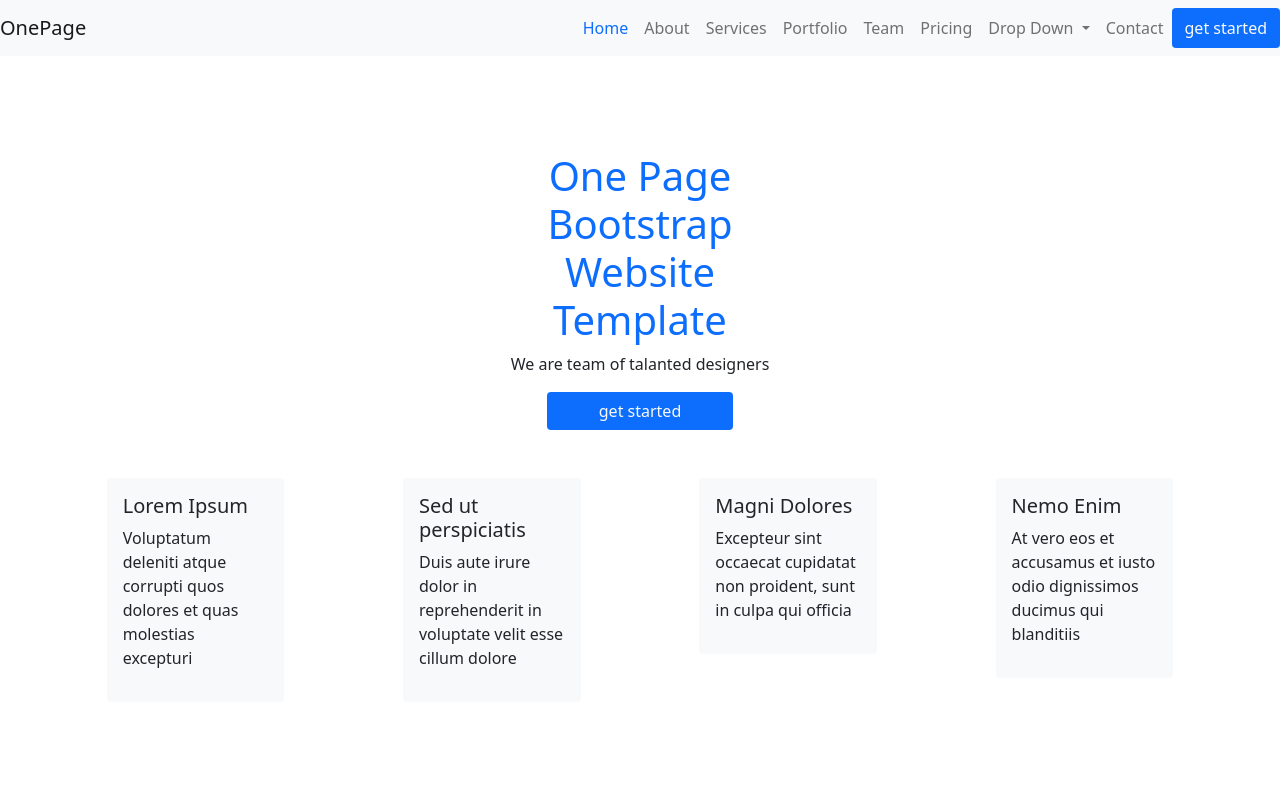
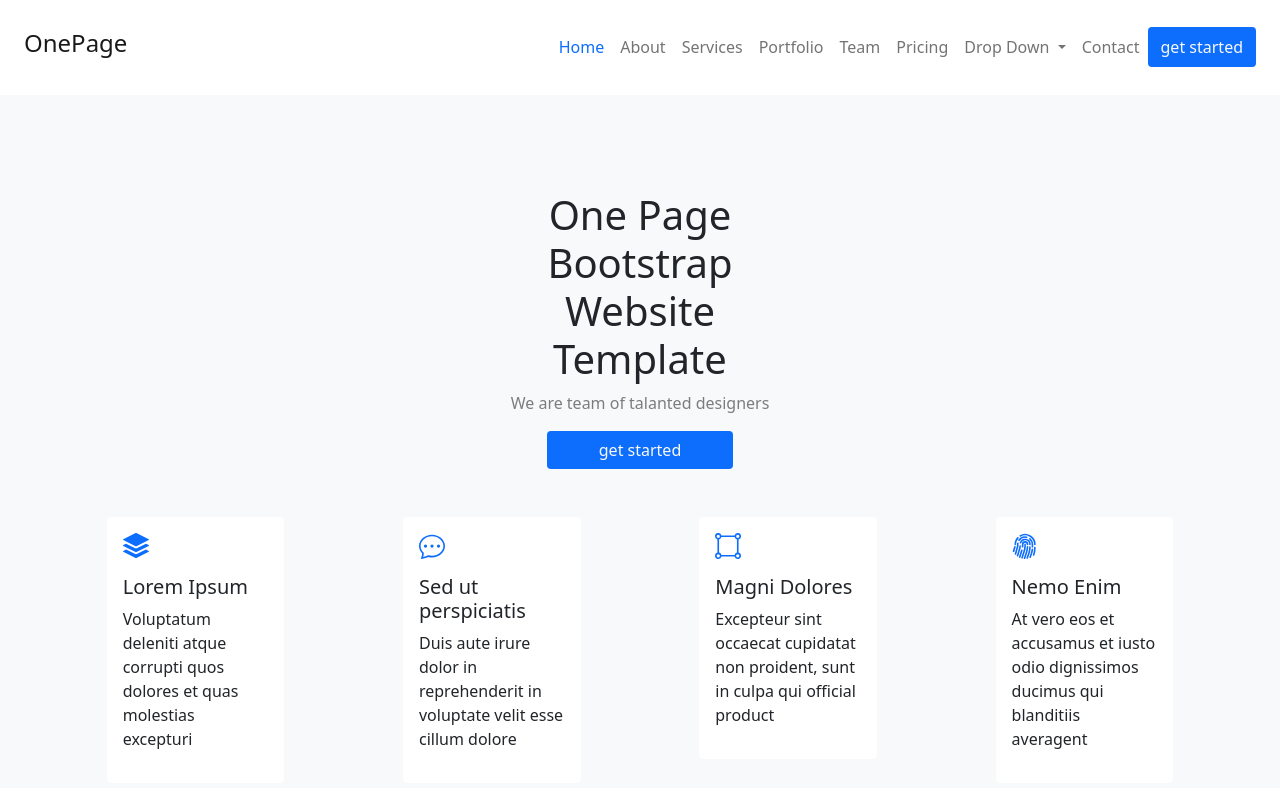
Before and after one commit to Vahan44/bootstrap1, a plain HTML site: page index.html in a window 1280 px wide. Drawn offline with nearby package versions, Linux system fonts and the light colour scheme.

Commit message:
final style

```diff
--- a/index.html
+++ b/index.html
@@ -7,14 +7,14 @@
     <link rel="stylesheet" href="index.css">
     <link href="https://cdn.jsdelivr.net/npm/bootstrap@5.0.2/dist/css/bootstrap.min.css" rel="stylesheet" integrity="sha384-EVSTQN3/azprG1Anm3QDgpJLIm9Nao0Yz1ztcQTwFspd3yD65VohhpuuCOmLASjC" crossorigin="anonymous">
 </head>
-<body class="d-flex flex-column bg-gray ">
-    <nav class="navbar navbar-expand-lg navbar-light bg-light">
-        <a class="navbar-brand">OnePage</a>
+<body class="d-flex flex-column bg-light ">
+    <nav class="navbar navbar-expand-lg navbar-light bg-white p-4">
+        <a class="navbar-brand font-weight-bold"><h4>OnePage</h4></a>
         <button class="navbar-toggler" type="button" data-toggle="collapse" data-target="#navbarNav" aria-controls="navbarNav" aria-expanded="false" aria-label="Toggle navigation">
           <span class="navbar-toggler-icon"></span>
         </button>
 
-        <div class=" d-flex justify-content-end collapse navbar-collapse mr-5" id="navbarNav ">
+        <div class=" d-flex justify-content-end collapse navbar-collapse mr-5" id="navbarNav">
           <ul class="navbar-nav  mr-5 ">
             <li class="nav-item active">
               <a class="nav-link text-primary" >Home</a>
@@ -51,29 +51,48 @@
 
       <div class="d-flex justify-content-center  mt-5  ">
         <div class="d-flex justify-content-center text-center align-items-center flex-column col-3">
-          <h1 class="text-primary  pt-5  ">One Page Bootstrap Website Template</h1>
-          <p class="">We are team of talanted designers</p>
+          <h1 class="text-dark  pt-5  font-weight-bold" >One Page Bootstrap Website Template</h1>
+          <p class="text-black-50">We are team of talanted designers</p>
           <button class="btn btn outline-primary bg-primary black text-light col-7">get started</button>
 
         </div>
         </div>
         <div class="d-flex align-items-center justify-content-center">
           <div class="d-flex flex-row justify-content-between col-10 h-80 pt-5 pl-5">
-            <div class="h-75 col-2 bg-light d-flex flex-column justify-content-start p-3 rounded ml-3">
+            <div class="h-75 col-2 bg-white d-flex flex-column justify-content-start p-3 rounded ml-3 h-50" >
+              <svg xmlns="http://www.w3.org/2000/svg" width="26" height="26" fill="currentColor" class="bi bi-stack pb-15 mb-3 text-primary" viewBox="0 0 16 16">
+                <path d="m14.12 10.163 1.715.858c.22.11.22.424 0 .534L8.267 15.34a.598.598 0 0 1-.534 0L.165 11.555a.299.299 0 0 1 0-.534l1.716-.858 5.317 2.659c.505.252 1.1.252 1.604 0l5.317-2.66zM7.733.063a.598.598 0 0 1 .534 0l7.568 3.784a.3.3 0 0 1 0 .535L8.267 8.165a.598.598 0 0 1-.534 0L.165 4.382a.299.299 0 0 1 0-.535L7.733.063z"/>
+                <path d="m14.12 6.576 1.715.858c.22.11.22.424 0 .534l-7.568 3.784a.598.598 0 0 1-.534 0L.165 7.968a.299.299 0 0 1 0-.534l1.716-.858 5.317 2.659c.505.252 1.1.252 1.604 0l5.317-2.659z"/>
+              </svg>
+
               <h5>Lorem Ipsum</h5>
               <p>Voluptatum deleniti atque corrupti quos dolores et quas molestias excepturi</p>
             </div>
-            <div class="h-75 col-2 bg-light d-flex flex-column justify-content-start p-3 rounded">
+            <div class="h-75 col-2 bg-white d-flex flex-column justify-content-start p-3 rounded h-50">
+              <svg xmlns="http://www.w3.org/2000/svg" width="26" height="26" fill="currentColor" class="bi bi-chat-dots pb-15 mb-3 text-primary" viewBox="0 0 16 16">
+                <path d="M5 8a1 1 0 1 1-2 0 1 1 0 0 1 2 0zm4 0a1 1 0 1 1-2 0 1 1 0 0 1 2 0zm3 1a1 1 0 1 0 0-2 1 1 0 0 0 0 2z"/>
+                <path d="m2.165 15.803.02-.004c1.83-.363 2.948-.842 3.468-1.105A9.06 9.06 0 0 0 8 15c4.418 0 8-3.134 8-7s-3.582-7-8-7-8 3.134-8 7c0 1.76.743 3.37 1.97 4.6a10.437 10.437 0 0 1-.524 2.318l-.003.011a10.722 10.722 0 0 1-.244.637c-.079.186.074.394.273.362a21.673 21.673 0 0 0 .693-.125zm.8-3.108a1 1 0 0 0-.287-.801C1.618 10.83 1 9.468 1 8c0-3.192 3.004-6 7-6s7 2.808 7 6c0 3.193-3.004 6-7 6a8.06 8.06 0 0 1-2.088-.272 1 1 0 0 0-.711.074c-.387.196-1.24.57-2.634.893a10.97 10.97 0 0 0 .398-2z"/>
+              </svg>
               <h5>Sed ut perspiciatis</h5>
               <p>Duis aute irure dolor in reprehenderit in voluptate velit esse cillum dolore</p>
             </div>
-            <div class="h-75 col-2 bg-light d-flex flex-column justify-content-start p-3 rounded">
+            <div class="h-75 col-2 bg-white d-flex flex-column justify-content-start p-3 rounded h-50">
+              <svg xmlns="http://www.w3.org/2000/svg" width="26" height="26" fill="currentColor" class="bi bi-bounding-box-circles pb-15 mb-3 text-primary" viewBox="0 0 16 16">
+                <path d="M2 1a1 1 0 1 0 0 2 1 1 0 0 0 0-2zM0 2a2 2 0 0 1 3.937-.5h8.126A2 2 0 1 1 14.5 3.937v8.126a2 2 0 1 1-2.437 2.437H3.937A2 2 0 1 1 1.5 12.063V3.937A2 2 0 0 1 0 2zm2.5 1.937v8.126c.703.18 1.256.734 1.437 1.437h8.126a2.004 2.004 0 0 1 1.437-1.437V3.937A2.004 2.004 0 0 1 12.063 2.5H3.937A2.004 2.004 0 0 1 2.5 3.937zM14 1a1 1 0 1 0 0 2 1 1 0 0 0 0-2zM2 13a1 1 0 1 0 0 2 1 1 0 0 0 0-2zm12 0a1 1 0 1 0 0 2 1 1 0 0 0 0-2z"/>
+              </svg>
               <h5>Magni Dolores</h5>
-              <p>Excepteur sint occaecat cupidatat non proident, sunt in culpa qui officia</p>
+              <p>Excepteur sint occaecat cupidatat non proident, sunt in culpa qui official product</p>
             </div>
-            <div class="h-75 col-2 bg-light d-flex flex-column justify-content-start p-3 rounded">
+            <div class="h-75 col-2 bg-white d-flex flex-column justify-content-start p-3 rounded h-5">
+              <svg xmlns="http://www.w3.org/2000/svg" width="26" height="26" fill="currentColor" class="bi bi-fingerprint pb-15 mb-3 text-primary" viewBox="0 0 16 16">
+                <path d="M8.06 6.5a.5.5 0 0 1 .5.5v.776a11.5 11.5 0 0 1-.552 3.519l-1.331 4.14a.5.5 0 0 1-.952-.305l1.33-4.141a10.5 10.5 0 0 0 .504-3.213V7a.5.5 0 0 1 .5-.5Z"/>
+                <path d="M6.06 7a2 2 0 1 1 4 0 .5.5 0 1 1-1 0 1 1 0 1 0-2 0v.332c0 .409-.022.816-.066 1.221A.5.5 0 0 1 6 8.447c.04-.37.06-.742.06-1.115V7Zm3.509 1a.5.5 0 0 1 .487.513 11.5 11.5 0 0 1-.587 3.339l-1.266 3.8a.5.5 0 0 1-.949-.317l1.267-3.8a10.5 10.5 0 0 0 .535-3.048A.5.5 0 0 1 9.569 8Zm-3.356 2.115a.5.5 0 0 1 .33.626L5.24 14.939a.5.5 0 1 1-.955-.296l1.303-4.199a.5.5 0 0 1 .625-.329Z"/>
+                <path d="M4.759 5.833A3.501 3.501 0 0 1 11.559 7a.5.5 0 0 1-1 0 2.5 2.5 0 0 0-4.857-.833.5.5 0 1 1-.943-.334Zm.3 1.67a.5.5 0 0 1 .449.546 10.72 10.72 0 0 1-.4 2.031l-1.222 4.072a.5.5 0 1 1-.958-.287L4.15 9.793a9.72 9.72 0 0 0 .363-1.842.5.5 0 0 1 .546-.449Zm6 .647a.5.5 0 0 1 .5.5c0 1.28-.213 2.552-.632 3.762l-1.09 3.145a.5.5 0 0 1-.944-.327l1.089-3.145c.382-1.105.578-2.266.578-3.435a.5.5 0 0 1 .5-.5Z"/>
+                <path d="M3.902 4.222a4.996 4.996 0 0 1 5.202-2.113.5.5 0 0 1-.208.979 3.996 3.996 0 0 0-4.163 1.69.5.5 0 0 1-.831-.556Zm6.72-.955a.5.5 0 0 1 .705-.052A4.99 4.99 0 0 1 13.059 7v1.5a.5.5 0 1 1-1 0V7a3.99 3.99 0 0 0-1.386-3.028.5.5 0 0 1-.051-.705ZM3.68 5.842a.5.5 0 0 1 .422.568c-.029.192-.044.39-.044.59 0 .71-.1 1.417-.298 2.1l-1.14 3.923a.5.5 0 1 1-.96-.279L2.8 8.821A6.531 6.531 0 0 0 3.058 7c0-.25.019-.496.054-.736a.5.5 0 0 1 .568-.422Zm8.882 3.66a.5.5 0 0 1 .456.54c-.084 1-.298 1.986-.64 2.934l-.744 2.068a.5.5 0 0 1-.941-.338l.745-2.07a10.51 10.51 0 0 0 .584-2.678.5.5 0 0 1 .54-.456Z"/>
+                <path d="M4.81 1.37A6.5 6.5 0 0 1 14.56 7a.5.5 0 1 1-1 0 5.5 5.5 0 0 0-8.25-4.765.5.5 0 0 1-.5-.865Zm-.89 1.257a.5.5 0 0 1 .04.706A5.478 5.478 0 0 0 2.56 7a.5.5 0 0 1-1 0c0-1.664.626-3.184 1.655-4.333a.5.5 0 0 1 .706-.04ZM1.915 8.02a.5.5 0 0 1 .346.616l-.779 2.767a.5.5 0 1 1-.962-.27l.778-2.767a.5.5 0 0 1 .617-.346Zm12.15.481a.5.5 0 0 1 .49.51c-.03 1.499-.161 3.025-.727 4.533l-.07.187a.5.5 0 0 1-.936-.351l.07-.187c.506-1.35.634-2.74.663-4.202a.5.5 0 0 1 .51-.49Z"/>
+              </svg>
               <h5>Nemo Enim</h5>
-              <p>At vero eos et accusamus et iusto odio dignissimos ducimus qui blanditiis</p>
+              <p>At vero eos et accusamus et iusto odio dignissimos ducimus qui blanditiis averagent</p>
             </div>
           </div>
         </div>
@@ -82,7 +101,6 @@
 
 
 
-      <script src="https://code.jquery.com/jquery-3.5.1.slim.min.js"></script>
 
     </body>
 </html>
```
